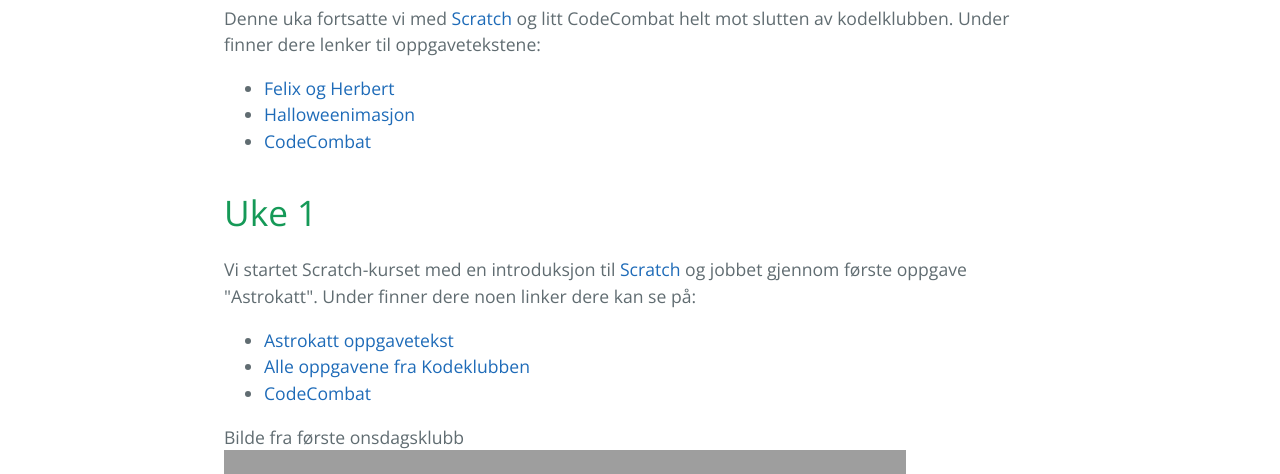
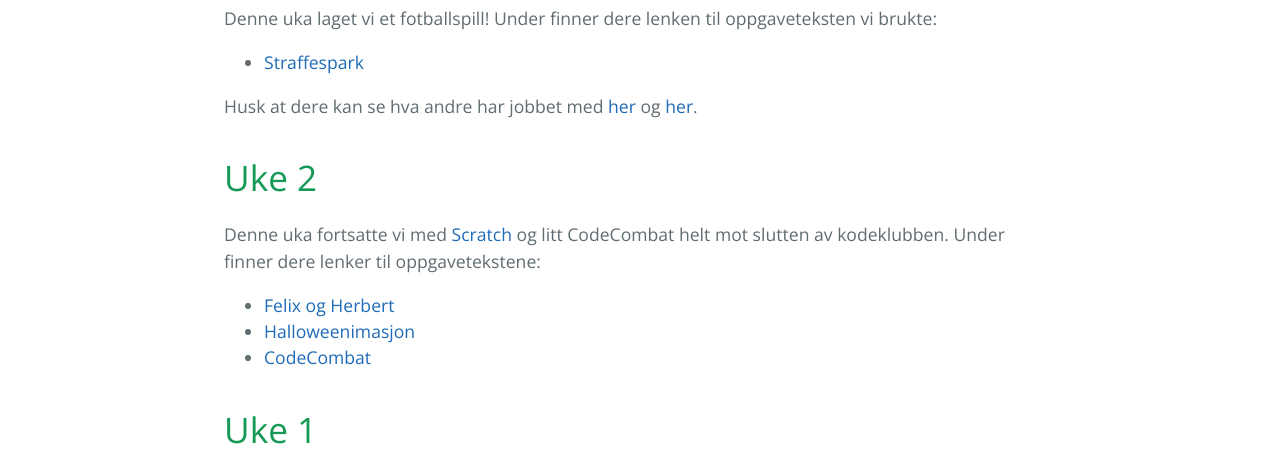
Before and after one commit to kodeklubben-tromso/scratch, a plain HTML site: page index.html in a window 1280 px wide. Shown: the part 662-1136 px from the top of the page. Drawn offline with nearby package versions, Linux system fonts and the light colour scheme; grey boxes are pictures that could not be loaded.

```diff
--- a/index.html
+++ b/index.html
@@ -25,9 +25,20 @@
 <p>Høsten 2015 arrangerer vi kurs i <a href="http://scratch.mit.edu">Scratch</a> på Kodeklubben Tromsø. Under finner du en oversikt over hva vi har gått gjennom de forskjellige ukene. Hvis du vil ta en titt prosjekter vi har laget på kodeklubben kan du se <a href="https://scratch.mit.edu/explore/projects/kodeklubbentromso/?date=this_month">her</a> og <a href="https://scratch.mit.edu/explore/projects/tromso/?date=this_month">her</a>. </p>
 
 <h1>
+<a id="uke-3" class="anchor" href="#uke-3" aria-hidden="true"><span class="octicon octicon-link"></span></a>Uke 3</h1>
+
+<p>Denne uka laget vi et fotballspill! Under finner dere lenken til oppgaveteksten vi brukte: </p>
+
+<ul>
+<li><a href="http://kodeklubben.github.io/scratch/straffespark/straffespark.html">Straffespark</a></li>
+</ul>
+
+<p>Husk at dere kan se hva andre har jobbet med <a href="https://scratch.mit.edu/explore/projects/kodeklubbentromso/?date=this_month">her</a> og <a href="https://scratch.mit.edu/explore/projects/tromso/?date=this_month">her</a>. </p>
+
+<h1>
 <a id="uke-2" class="anchor" href="#uke-2" aria-hidden="true"><span class="octicon octicon-link"></span></a>Uke 2</h1>
 
-<p>Denne uka fortsatte vi med <a href="http://scratch.mit.edu">Scratch</a> og litt CodeCombat helt mot slutten av kodelklubben. Under finner dere lenker til oppgavetekstene: </p>
+<p>Denne uka fortsatte vi med <a href="http://scratch.mit.edu">Scratch</a> og litt CodeCombat helt mot slutten av kodeklubben. Under finner dere lenker til oppgavetekstene: </p>
 
 <ul>
 <li><a href="http://kodeklubben.github.io/scratch/felix_og_herbert/felix_og_herbert.html">Felix og Herbert</a></li>
```
Also changed, not shown: params.json (+1 -1 lines).
